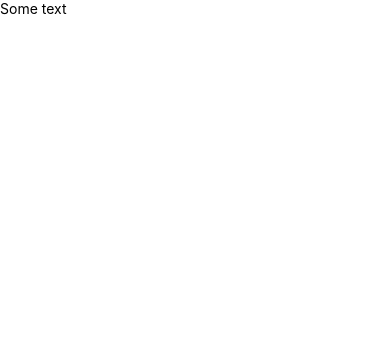
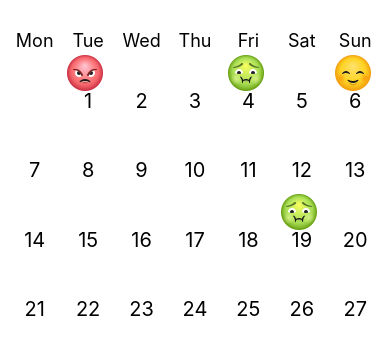
Before and after one commit to HENRYKC24/Mood-Mobile-App, a React Native app: screen / in a window 390 px wide. Shown: the top 354 px of the page. Built offline with nearby package versions, Linux system fonts and the light colour scheme.

Commit message:
Add mood data to App.js

```diff
--- a/App.js
+++ b/App.js
@@ -7,39 +7,40 @@
  */
 
 import React from 'react';
-import {
-  SafeAreaView,
-  StyleSheet,
-  Text,
-  View,
-} from 'react-native';
+import {SafeAreaView, StyleSheet, Text, View} from 'react-native';
+import Calendar from './components/screens/Calendar';
 
-const App: FC = () => {
+const App = () => {
+  const journal = [
+    {
+      mood: 'bad',
+      date: 1,
+    },
+    {
+      mood: 'good',
+      date: 4,
+    },
+    {
+      mood: 'okay',
+      date: 6,
+    },
+    {
+      mood: 'good',
+      date: 19,
+    },
+  ];
   return (
     <SafeAreaView>
-      <View>
-        <Text>Some text</Text>
+      <View style={styles.app}>
+        <Calendar journal={journal} />
       </View>
     </SafeAreaView>
   );
 };
 
 const styles = StyleSheet.create({
-  sectionContainer: {
-    marginTop: 32,
-    paddingHorizontal: 24,
-  },
-  sectionTitle: {
-    fontSize: 24,
-    fontWeight: '600',
-  },
-  sectionDescription: {
-    marginTop: 8,
-    fontSize: 18,
-    fontWeight: '400',
-  },
-  highlight: {
-    fontWeight: '700',
+  app: {
+    height: '100%',
   },
 });
 
--- a/components/screens/Calendar.js
+++ b/components/screens/Calendar.js
@@ -16,9 +16,9 @@ const Calendar = ({journal}) => {
     setInputYear(() => year.toString());
   }, []);
 
-  return calendarData[0] ? (
+  return (
     <View style={styles.wrapper}>
-      <View>
+      <View style={styles.parent}>
         <ScrollView>
           <View style={styles.calendar}>
             <View style={styles.weekdays}>
@@ -31,27 +31,29 @@ const Calendar = ({journal}) => {
               <Text style={styles.weekday}>Sun</Text>
             </View>
             <View style={styles.rows}>
-              {calendarData.map(data => {
-                return data ? (
+              {calendarData.map(data => (
                 <CalendarRow
                   key={Math.random()}
                   year={inputYear}
                   calendarData={data}
                   journal={journal}
                 />
-                ) : null;
-              })}
+              ))}
             </View>
           </View>
         </ScrollView>
       </View>
     </View>
-  ) : null;
+  );
 };
 
 const styles = StyleSheet.create({
   wrapper: {
+    flexGrow: 1,
     height: '100%',
+  },
+  parent: {
+    flexGrow: 1,
   },
   calendar: {
     paddingHorizontal: 8,
@@ -63,7 +65,7 @@ const styles = StyleSheet.create({
     marginTop: 30,
   },
   weekday: {
-    fontWeight: '500',
+    // fontWeight: '900',
     alignSelf: 'center',
     fontSize: 18,
     width: '14%',
```
Lines whose indentation alone changed are shown as unchanged.
